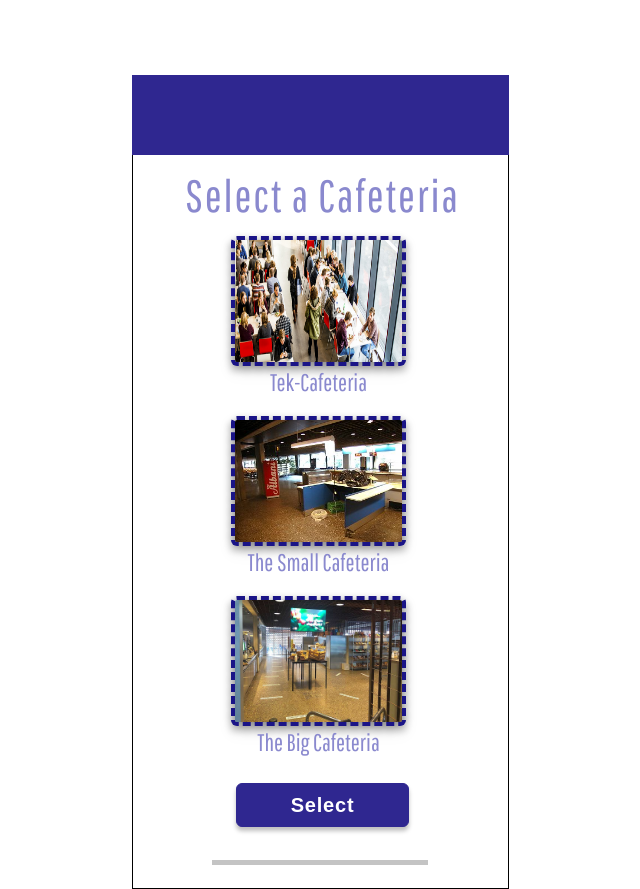
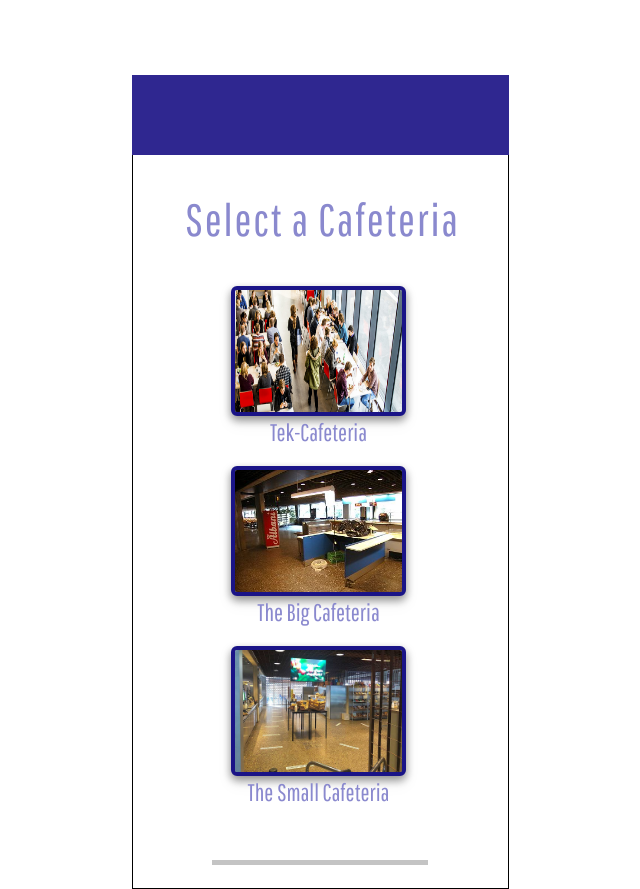
Before and after one commit to nibas18/Cobot, a PHP site: page /html/cafeteria_selection.php in a window 1280 px wide. Shown: the whole page, without its empty margins (622-1262 px from the left). Run offline with PHP 8.4, Linux system fonts and the light colour scheme; some libraries are stand-ins or nearby versions.

Commit message:
selectcaf, moving loginsystem,

```diff
--- /dev/null
+++ b/backend/selection.js
@@ -0,0 +1,6 @@
+function tekcafFunction() {
+    console.log("he");
+    //document.getElementsById("tek").style.borderColor = "#2DE1CC";
+    document.getElementById("tek").style.borderColor = "#2DE1CC";
+    window.location.href = "../html/cafeteria_map.php";
+}
--- a/css_style/stylesheet.css
+++ b/css_style/stylesheet.css
@@ -211,9 +211,22 @@ body{
 	border-radius: 6px;
 	box-shadow: 0px 4px 4px rgba(0, 0, 0, 0.25);
 }
+.error_text{
+	color:#DD1700;
+	position: absolute;
+	left: 103px;
+	right: 99px;
+	top: 660px;
+}
 /**End of Sign In Page**/
 
 /**Main Use Page**/
+/*
+.personal_id{
+	border: 1px solid black;
+	position: absolute;
+	top:-800px;
+}*/
 .header{
 	background-color: #2F2790;
 	width: 377px;
@@ -296,7 +309,7 @@ button .iconify{
 	width: 275px;
 	height: 45px;
 	left: 52px;
-	top: 48px;
+	top: 72px;
 }
 .select_caf_p p{
 	font-size: 45px;
@@ -305,22 +318,26 @@ button .iconify{
 	letter-spacing: 0.04em;
 }
 .tek_img, .big_img, .small_img{
-	border: 4px dashed #1A1487;
+	border:4px solid #1A1487;
 	filter: drop-shadow(0px 4px 4px rgba(0, 0, 0, 0.25)) drop-shadow(0px 4px 4px rgba(0, 0, 0, 0.25));
 	border-radius: 6px;
+}
+.tek_img:hover, .big_img:hover, .small_img:hover{
+	border: 4px solid #2DE1CC;
+	cursor: pointer;
 }
 .tek_caf, .big_caf, .small_caf{
 	position: absolute;
 	left: 98px;
 }
 .tek_caf{
-	top: 160px;
+	top: 210px;
 }
 .big_caf{
-	top: 340px;
+	top: 390px;
 }
 .small_caf{
-	top: 520px;
+	top: 570px;
 }
 .tek_caf p, .big_caf p, .small_caf p{
 	font-family: Pathway Gothic One;
--- a/html/cafeteria_map.html
+++ b/html/cafeteria_map.php
@@ -37,13 +37,14 @@
                 let zone3 = new Zone(9, 298, 191, 81, { table1: [20, 20, 10, 10], table2: [40, 40, 10, 10], table3: [60, 60, 10, 10] })
                 let zone4 = new Zone(200, 224, 106, 155, { table1: [20, 20, 10, 10], table2: [40, 40, 10, 10], table3: [60, 60, 10, 10] })
 
+                let t = new Zone();
                 var c = document.getElementById("canvas");
                 var ctx = c.getContext("2d");
                 ctx.beginPath();
                 function testFunction(){
                     console.log("Welcome");
                 }
-                c.zone1.addEventListener('click', testFunction);
+                //c.zone1.addEventListener('click', testFunction);
 
 
 
--- a/html/cafeteria_selection.php
+++ b/html/cafeteria_selection.php
@@ -7,6 +7,7 @@
         <link href="https://fonts.googleapis.com/css?family=Roboto&display=swap" rel="stylesheet">
         <link href='https://fonts.googleapis.com/css?family=Pathway Gothic One' rel='stylesheet'>
         <script src="https://code.iconify.design/2/2.1.0/iconify.min.js"></script>
+        <script src="../backend/selection.js"></script>
     </head>
     <body>
 
@@ -17,19 +18,19 @@
         <div class="select_caf_p"><p>Select a Cafeteria</p></div>
 
         <div class="tek_caf">
-            <img class="tek_img" src="../images/tek_cafeteria_img.png" width="167px" height="122px">
+            <img id="tek" value="tek_val" class="tek_img" onclick="tekcafFunction()" src="../images/tek_cafeteria_img.png" width="167px" height="122px">
             <p>Tek-Cafeteria</p>
         </div>
         <div class="big_caf">
-            <img class="small_img" src="../images/big_cafeteria_img.png" width="167px" height="122px">
+            <img id="bg" class="big_img" onclick="bigcafFunction()" src="../images/big_cafeteria_img.png" width="167px" height="122px">
+            <p>The Big Cafeteria</p>
+        </div>
+        <div class="small_caf">
+            <img id="sm" class="small_img" onclick="smallcafFunction()" src="../images/small_cafeteria_img.png" width="167px" height="122px">
             <p>The Small Cafeteria</p>
         </div>
-        <div class="small_caf">
-            <img class="big_img" src="../images/small_cafeteria_img.png" width="167px" height="122px">
-            <p>The Big Cafeteria</p>
-        </div>
 
-        <button class="select_btn">Select</button>
+        <!--<button class="select_btn" onclick="selectCafeteria()">Select</button>!-->
 
 
         <div class="line"></div>
--- a/html/main_use_page.html
+++ b/html/main_use_page.php
@@ -17,6 +17,8 @@
             <i id="menu" class="iconify" data-icon="gg:menu-grid-o"></i>
         </div>
 
+        <div class="personal_id"></div>
+
         <div class="btn_list">
             <button class="schedule_btn">
                 <i class="iconify" data-icon="healthicons:i-schedule-school-date-time"></i>
@@ -24,7 +26,7 @@
                 <p>Schedule/Clock</p>
             </button>
 
-            <button class="caf_btn" onclick="javascript:location.href='cafeteria_map.php'">
+            <button class="caf_btn" onclick="javascript:location.href='cafeteria_selection.php'">
                 <i class="iconify" data-icon="mdi:robot"></i>
                 <div class="divide"></div>
                 <p>Cafeteria and Robots</p>
--- a/html/sign_in_page.php
+++ b/html/sign_in_page.php
@@ -14,12 +14,13 @@
         <p class="sign_in_p">Sign-in</p>
         <img class="cs_img" src="../images/cleaningstaff_img.png">
 
-        <form class="sign_in" method="POST" action="../database/db_connection.php">
+        <form class="sign_in" method="POST" action="../backend/loginsystem.php">
             <div class="sign_in_p1">
                 <p>+45</p>
                 <input class="sign_in_input" name="mobile" type="password" placeholder="Enter mobile phone" required>
             </div>
             <button class="sign_in_btn" name="login">Login</button>
+            <p class="error_text"><?php $error_message ?></p>
         </form>
 
         <div class="line"></div>
--- a/html/zones.js
+++ b/html/zones.js
@@ -16,6 +16,8 @@ class Zone {
         ctx.rect(start_x, start_y, this.width,this.height);
         //kant
         ctx.stroke();
+
+        //ctx.addEventListener('click', testFunction);
         // looper igennem de forskellige borde.
         for (const [key, value] of Object.entries(this.tables)){
             ctx.rect(value[0]+this.start_x, value[1]+this.start_y, value[2], value[3]);
--- a/index.php
+++ b/index.php
@@ -8,5 +8,6 @@
     <body>
     <p>Welcome to the Cobot Project: <a href="html/cleaning_staff.php">To Continue click on this link.</a></p>
     <a href="html/cafeteria_zones.php">Map Simulation</a>
+    <a href="html/cafeteria_map.php">Map Zones </a>
     </body>
 </html>
```
Also changed, not shown: backend/loginsystem.php (added, +19 -0 lines), database/db_connection.php (+0 -15 lines), html/landing_page.php (renamed from html/landing_page.html).
